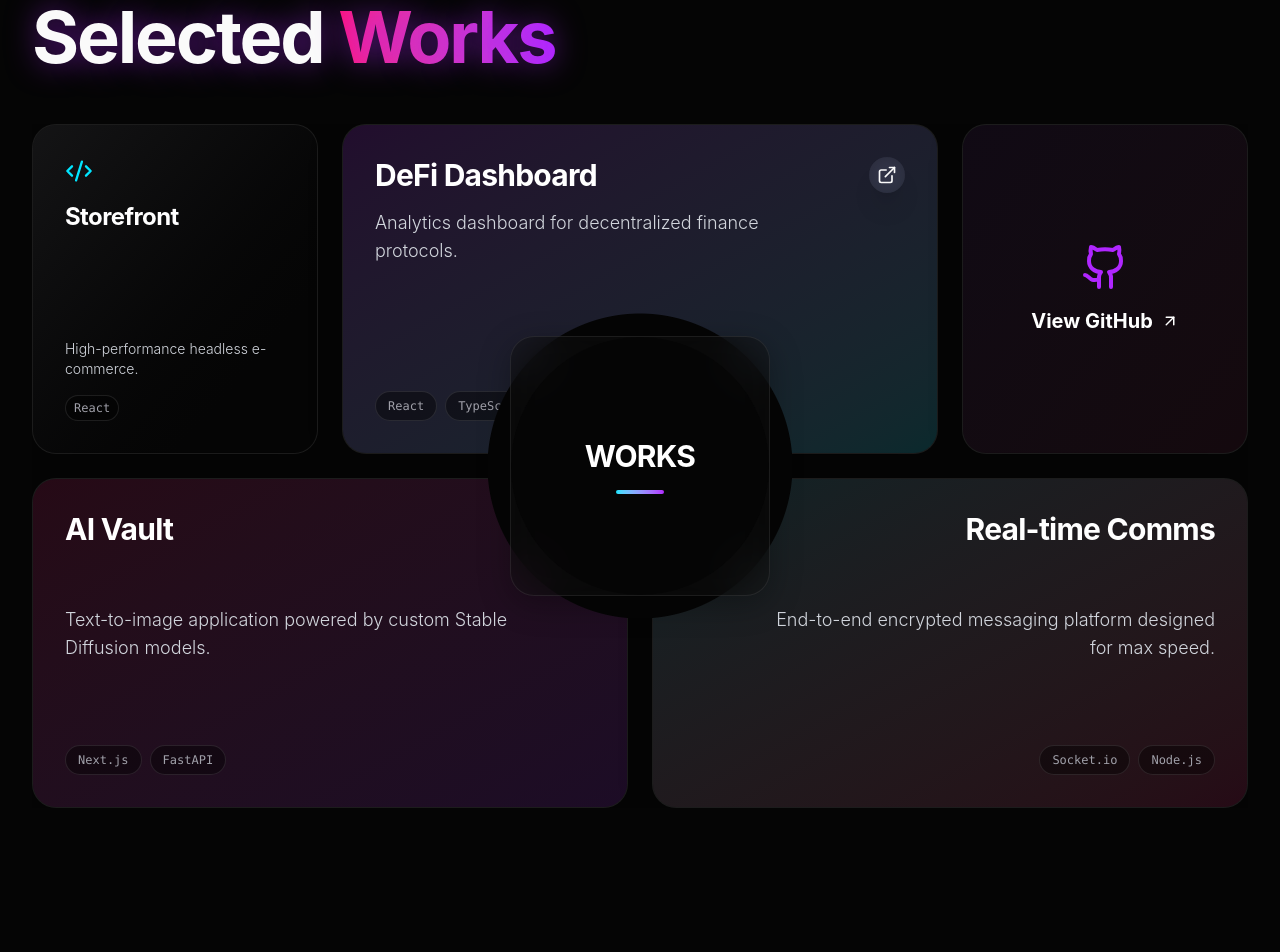
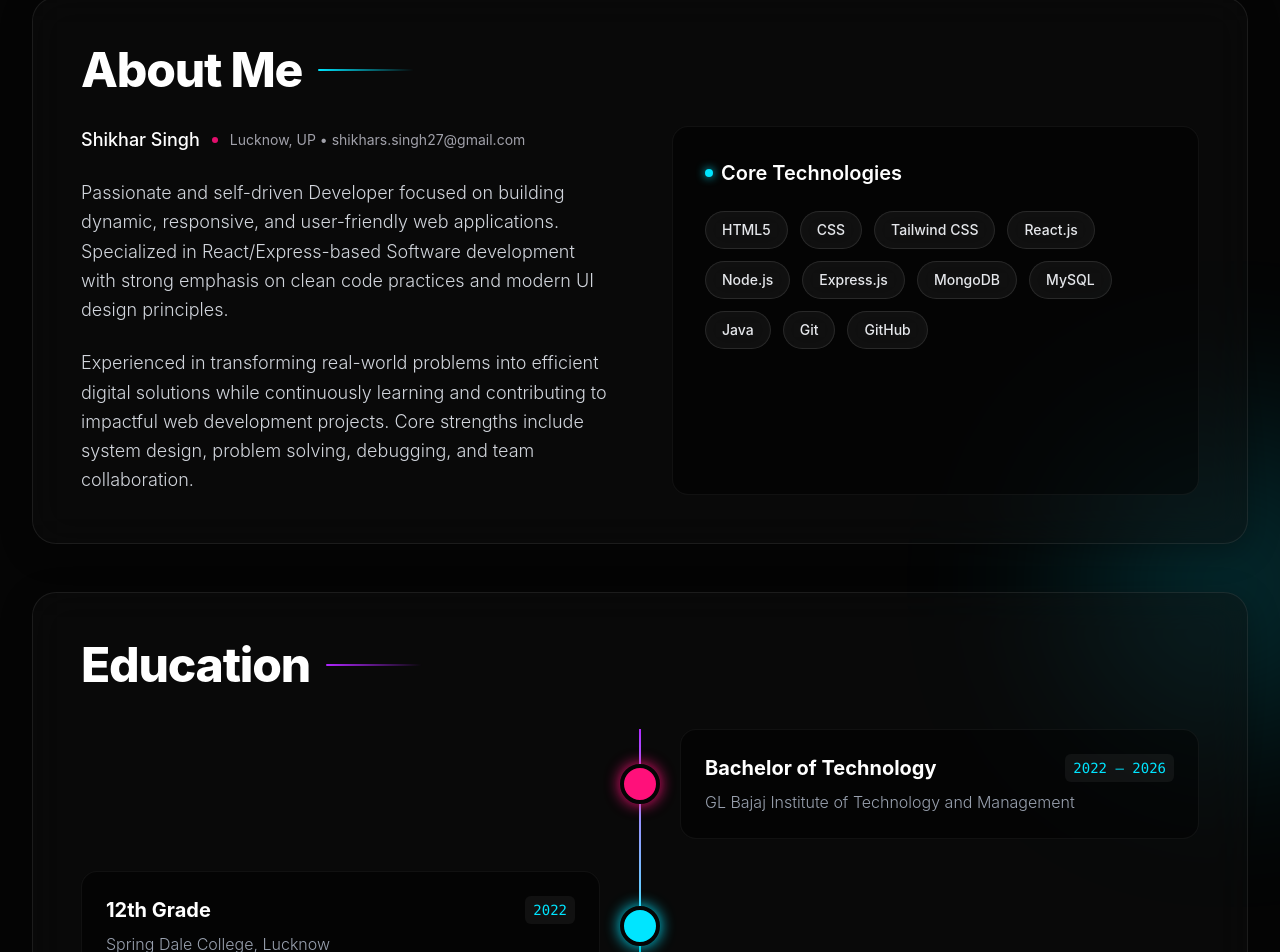
Before and after one commit to Shkhr278/portfolio, a React (Vite) app: page / in a window 1280 px wide. Shown: the part 939-1891 px from the top of the page. Built offline with nearby package versions, Linux system fonts and the light colour scheme.

Commit message:
feat: Add initial portfolio components including Hero, Navbar, About, BentoGrid, and Contact.

```diff
--- a/src/App.jsx
+++ b/src/App.jsx
@@ -1,6 +1,7 @@
 import Layout from './components/Layout'
 import BackgroundAurora from './components/BackgroundAurora'
 import Hero from './components/Hero'
+import About from './components/About'
 import BentoGrid from './components/BentoGrid'
 import Contact from './components/Contact'
 
@@ -10,6 +11,7 @@ function App() {
       <BackgroundAurora />
       <div className="flex flex-col min-h-screen relative z-10 w-full overflow-hidden">
         <Hero />
+        <About />
         <BentoGrid />
         <Contact />
       </div>
--- a/src/components/About.jsx
+++ b/src/components/About.jsx
@@ -3,55 +3,109 @@ import { motion } from 'framer-motion';
 
 export default function About() {
   const skills = [
-    "JavaScript (ES6+)", "TypeScript", "React", "Next.js",
-    "Node.js", "Tailwind CSS", "Figma", "Git"
+    "HTML5", "CSS", "Tailwind CSS", "React.js",
+    "Node.js", "Express.js", "MongoDB", "MySQL",
+    "Java", "Git", "GitHub"
+  ];
+
+  const education = [
+    {
+      degree: "Bachelor of Technology",
+      institution: "GL Bajaj Institute of Technology and Management",
+      duration: "2022 – 2026",
+    },
+    {
+      degree: "12th Grade",
+      institution: "Spring Dale College, Lucknow",
+      duration: "2022",
+    },
+    {
+      degree: "10th Grade",
+      institution: "Spring Dale College, Lucknow",
+      duration: "2020",
+    }
   ];
 
   return (
-    <section id="about" className="py-24 relative">
-      <div className="absolute top-1/2 right-0 -z-10 h-[300px] w-[300px] translate-x-1/3 -translate-y-1/2 opacity-20 dark:opacity-30 blur-[100px] rounded-full bg-secondary mix-blend-multiply dark:mix-blend-screen pointer-events-none" />
+    <section id="about" className="py-24 relative max-w-7xl mx-auto px-4 md:px-8 z-10 w-full">
+      <div className="absolute top-1/2 right-0 -z-10 h-[300px] w-[300px] translate-x-1/3 -translate-y-1/2 opacity-20 blur-[100px] rounded-full bg-[var(--color-neon-blue)] pointer-events-none" />
 
       <motion.div
-        initial={{ opacity: 0, y: 20 }}
+        initial={{ opacity: 0, y: 40 }}
         whileInView={{ opacity: 1, y: 0 }}
         viewport={{ once: true, margin: "-100px" }}
-        transition={{ duration: 0.7 }}
-        className="glass-card rounded-3xl p-8 md:p-12"
+        transition={{ duration: 0.8 }}
+        className="glass-panel p-8 md:p-12 mb-12"
       >
         <div className="flex items-center gap-4 mb-8">
-          <h2 className="text-3xl md:text-5xl font-extrabold tracking-tight">About Me</h2>
-          <div className="h-[2px] w-16 bg-gradient-to-r from-primary to-transparent rounded-full" />
+          <h2 className="text-3xl md:text-5xl font-extrabold tracking-tight text-white">About Me</h2>
+          <div className="h-[2px] w-24 bg-gradient-to-r from-[var(--color-neon-blue)] to-transparent rounded-full" />
         </div>
 
         <div className="grid md:grid-cols-2 gap-12 lg:gap-16">
           <div className="space-y-6">
-            <p className="text-lg text-subtle leading-relaxed font-light">
-              Hello! I'm a software engineer with a passion for building clean, visually stunning applications. My journey in tech started with a curiosity about how things work on the web, which grew into a full-fledged career.
+             <div className="flex items-center gap-3 flex-wrap">
+               <span className="text-white font-medium text-lg">Shikhar Singh</span>
+               <div className="w-1.5 h-1.5 rounded-full bg-[var(--color-neon-pink)] animate-pulse" />
+               <span className="text-subtle text-sm">Lucknow, UP • shikhars.singh27@gmail.com</span>
+             </div>
+            <p className="text-lg text-gray-300 leading-relaxed font-light">
+               Passionate and self-driven Developer focused on building dynamic, responsive, and user-friendly web applications. Specialized in React/Express-based Software development with strong emphasis on clean code practices and modern UI design principles.
             </p>
-            <p className="text-lg text-subtle leading-relaxed font-light">
-              Today, I specialize in building minimal, accessible, and high-performance web applications. I believe in the power of simplicity and focus on writing code that is as elegant as the user interfaces they power.
+            <p className="text-lg text-gray-300 leading-relaxed font-light">
+               Experienced in transforming real-world problems into efficient digital solutions while continuously learning and contributing to impactful web development projects. Core strengths include system design, problem solving, debugging, and team collaboration.
             </p>
           </div>
 
-          <div className="bg-black/5 dark:bg-white/5 rounded-2xl p-6 md:p-8 border border-border/50">
-            <h3 className="text-xl font-semibold mb-6 flex items-center gap-2">
-              <span className="w-2 h-2 rounded-full bg-secondary animate-pulse" />
-              Technologies I work with:
+          <div className="bg-black/40 rounded-2xl p-6 md:p-8 border border-white/5">
+            <h3 className="text-xl font-semibold mb-6 flex items-center gap-2 text-white">
+              <span className="w-2 h-2 rounded-full bg-[var(--color-neon-blue)] shadow-[0_0_10px_var(--color-neon-blue)]" />
+              Core Technologies
             </h3>
             <div className="flex flex-wrap gap-2 md:gap-3">
               {skills.map((skill) => (
-                <motion.span
-                  whileHover={{ scale: 1.05 }}
+                <span
                   key={skill}
-                  className="px-4 py-2 bg-background/50 backdrop-blur-sm border border-border/50 rounded-full text-sm font-medium hover:border-primary/50 hover:text-primary transition-colors cursor-default"
+                  className="px-4 py-2 bg-white/5 backdrop-blur-md border border-white/10 rounded-full text-sm font-medium text-gray-200 hover:border-white/30 transition-colors cursor-default"
                 >
                   {skill}
-                </motion.span>
+                </span>
               ))}
             </div>
           </div>
         </div>
       </motion.div>
+
+      {/* Education Timeline */}
+      <motion.div
+        initial={{ opacity: 0, y: 40 }}
+        whileInView={{ opacity: 1, y: 0 }}
+        viewport={{ once: true, margin: "-100px" }}
+        transition={{ duration: 0.8, delay: 0.2 }}
+        className="glass-panel p-8 md:p-12 w-full"
+      >
+        <div className="flex items-center gap-4 mb-10">
+          <h2 className="text-3xl md:text-5xl font-extrabold tracking-tight text-white">Education</h2>
+          <div className="h-[2px] w-24 bg-gradient-to-r from-[var(--color-neon-purple)] to-transparent rounded-full" />
+        </div>
+
+        <div className="space-y-8 relative before:absolute before:inset-0 before:ml-5 before:-translate-x-px md:before:mx-auto md:before:translate-x-0 before:h-full before:w-0.5 before:bg-gradient-to-b before:from-[var(--color-neon-purple)] before:via-[var(--color-neon-blue)] before:to-transparent">
+          {education.map((item, index) => (
+             <div key={index} className="relative flex items-center justify-between md:justify-normal md:odd:flex-row-reverse group is-active">
+               {/* Icon */}
+               <div className={`flex items-center justify-center w-10 h-10 rounded-full border-4 border-[#050505] shadow-[0_0_15px_var(--color-neon-blue)] group-hover:scale-110 transition-transform shrink-0 md:order-1 md:group-odd:-translate-x-1/2 md:group-even:translate-x-1/2 z-10 relative ${index === 0 ? 'bg-[var(--color-neon-pink)] shadow-[0_0_15px_var(--color-neon-pink)]' : 'bg-[var(--color-neon-blue)]'}`}></div>
+               {/* Card */}
+               <div className="w-[calc(100%-4rem)] md:w-[calc(50%-2.5rem)] bg-black/40 border border-white/5 p-6 rounded-2xl group-hover:bg-white/5 transition-colors">
+                  <div className="flex flex-col xl:flex-row xl:items-center justify-between mb-2 gap-2">
+                    <h3 className="font-bold text-xl text-white">{item.degree}</h3>
+                    <span className="text-sm font-mono text-[var(--color-neon-blue)] bg-white/5 px-2 py-1 rounded-md inline-block w-fit">{item.duration}</span>
+                  </div>
+                  <p className="text-gray-400 font-light">{item.institution}</p>
+               </div>
+             </div>
+          ))}
+        </div>
+      </motion.div>
     </section>
   );
 }
--- a/src/components/BentoGrid.jsx
+++ b/src/components/BentoGrid.jsx
@@ -5,33 +5,33 @@ import { ExternalLink, Github, ArrowUpRight, Code2 } from 'lucide-react';
 const projects = [
   {
     id: 1,
-    title: 'DeFi Dashboard',
-    description: 'Analytics dashboard for decentralized finance protocols.',
-    tags: ['React', 'TypeScript', 'Web3'],
+    title: 'CareerVision AI',
+    description: 'Agentic AI-powered career platform providing personalized recommendations and an ATS builder.',
+    tags: ['React', 'Node.js', 'FastAPI'],
     colSpan: 'md:col-span-2 md:row-span-1',
     color: 'from-[var(--color-neon-purple)] to-[var(--color-neon-blue)]'
   },
   {
     id: 2,
-    title: 'AI Vault',
-    description: 'Text-to-image application powered by custom Stable Diffusion models.',
-    tags: ['Next.js', 'FastAPI'],
+    title: 'FairFare',
+    description: 'Full-stack expense splitting platform with real-time balance tracking and automated settlement.',
+    tags: ['MERN', 'Firebase'],
     colSpan: 'md:col-span-2 md:row-span-1',
     color: 'from-[var(--color-neon-pink)] to-[var(--color-neon-purple)]'
   },
   {
     id: 3,
-    title: 'Real-time Comms',
-    description: 'End-to-end encrypted messaging platform designed for max speed.',
-    tags: ['Socket.io', 'Node.js'],
+    title: 'System Design',
+    description: 'Building secure authentication, database architectures, and robust RESTful APIs.',
+    tags: ['MongoDB', 'Express'],
     colSpan: 'md:col-span-2 md:row-span-1',
     color: 'from-[var(--color-neon-blue)] to-[var(--color-neon-pink)]'
   },
   {
     id: 4,
-    title: 'Storefront',
-    description: 'High-performance headless e-commerce.',
-    tags: ['React', 'Shopify'],
+    title: 'Frontend API',
+    description: 'Dynamic user interfaces.',
+    tags: ['React', 'Tailwind'],
     colSpan: 'md:col-span-1 md:row-span-1',
     color: 'from-zinc-700 to-zinc-900'
   }
--- a/src/components/Contact.jsx
+++ b/src/components/Contact.jsx
@@ -26,7 +26,7 @@ export default function Contact() {
         </p>
 
         <a
-          href="mailto:hello@example.com"
+          href="mailto:shikhars.singh27@gmail.com"
           className="group relative inline-flex items-center justify-center gap-3 px-10 py-5 rounded-full font-medium overflow-hidden transition-transform hover:scale-105 active:scale-95 bg-white text-black z-10"
         >
           <span className="relative z-10 font-bold tracking-wide text-lg flex items-center gap-2">
--- a/src/components/Hero.jsx
+++ b/src/components/Hero.jsx
@@ -23,7 +23,7 @@ export default function Hero() {
           transition={{ duration: 1, ease: [0.16, 1, 0.3, 1] }}
         >
           <span className="text-fluid-p uppercase tracking-[0.3em] text-[var(--color-neon-blue)] block mb-6 font-medium">
-            Software Engineer & Designer
+            Hi, I'm Shikhar Singh
           </span>
         </motion.div>
 
@@ -33,10 +33,10 @@ export default function Hero() {
           transition={{ duration: 1.2, delay: 0.2, ease: [0.16, 1, 0.3, 1] }}
           className="text-fluid-h1 mb-6 text-glow"
         >
-          Building <br className="hidden sm:block" />
+          Full Stack <br className="hidden sm:block" />
           <span className="text-transparent bg-clip-text bg-gradient-to-r from-[var(--color-neon-blue)] via-[var(--color-neon-purple)] to-[var(--color-neon-pink)]">
-            Immersive
-          </span> Experiences
+            Developer
+          </span>
         </motion.h1>
 
         <motion.p
@@ -45,7 +45,7 @@ export default function Hero() {
           transition={{ duration: 1, delay: 0.6 }}
           className="text-fluid-p max-w-2xl text-subtle font-light mt-4 mb-12 mix-blend-plus-lighter"
         >
-          Focusing on high-performance, fluid, and visually stunning web applications that break away from standard templates and provide exceptional user experiences.
+          Passionate and self-driven developer focused on building dynamic, responsive, and user-friendly web applications, specializing in modern React architectures.
         </motion.p>
 
         <motion.div
--- a/src/components/Navbar.jsx
+++ b/src/components/Navbar.jsx
@@ -27,6 +27,7 @@ export default function Navbar() {
 
         <div className="flex items-center gap-4 md:gap-8">
           <ul className={`hidden md:flex items-center gap-8 ${isScrolled ? 'text-sm' : 'text-base'} font-medium transition-all`}>
+            <li><a href="#about" onClick={(e) => { e.preventDefault(); document.querySelector('#about')?.scrollIntoView({ behavior: 'smooth' }); }} className="text-gray-300 hover:text-white transition-all duration-300 active:scale-95 inline-block">About</a></li>
             <li><a href="#projects" onClick={(e) => { e.preventDefault(); document.querySelector('#projects')?.scrollIntoView({ behavior: 'smooth' }); }} className="text-gray-300 hover:text-white transition-all duration-300 active:scale-95 inline-block">Works</a></li>
             <li><a href="#contact" onClick={(e) => { e.preventDefault(); document.querySelector('#contact')?.scrollIntoView({ behavior: 'smooth' }); }} className="text-gray-300 hover:text-white transition-all duration-300 active:scale-95 inline-block">Contact</a></li>
           </ul>
```
